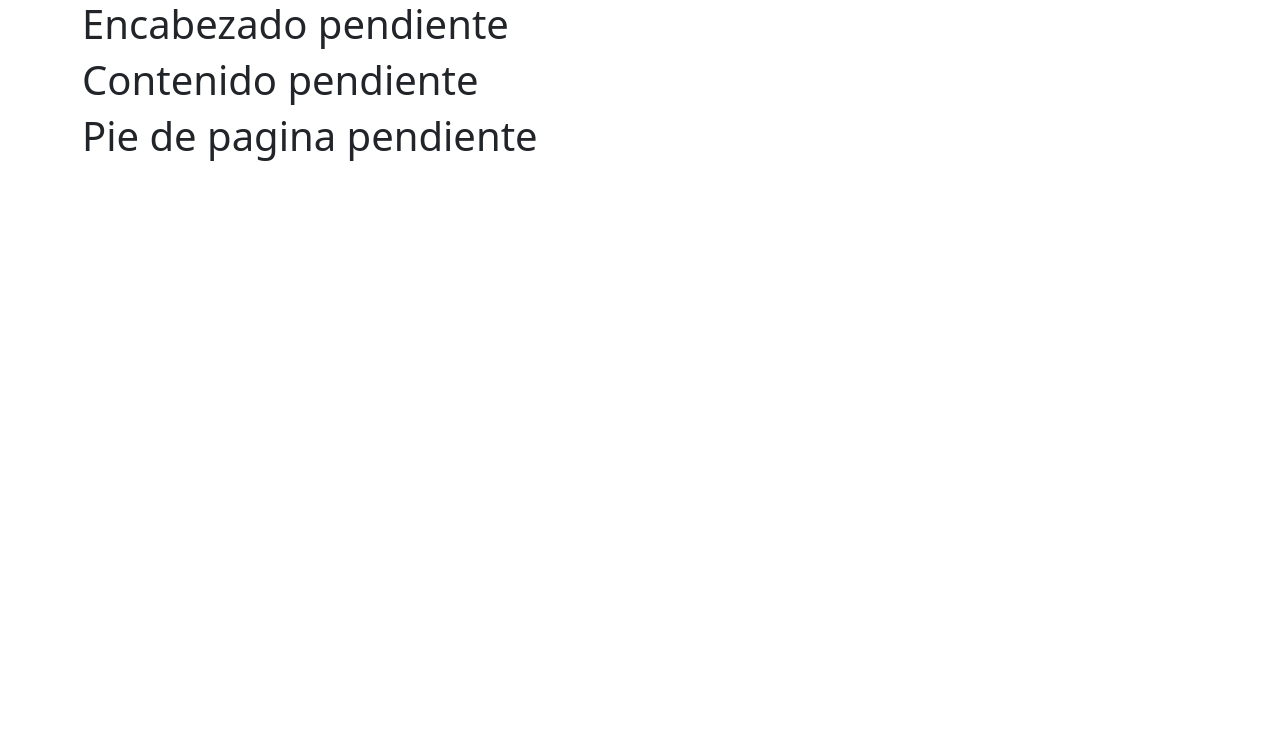
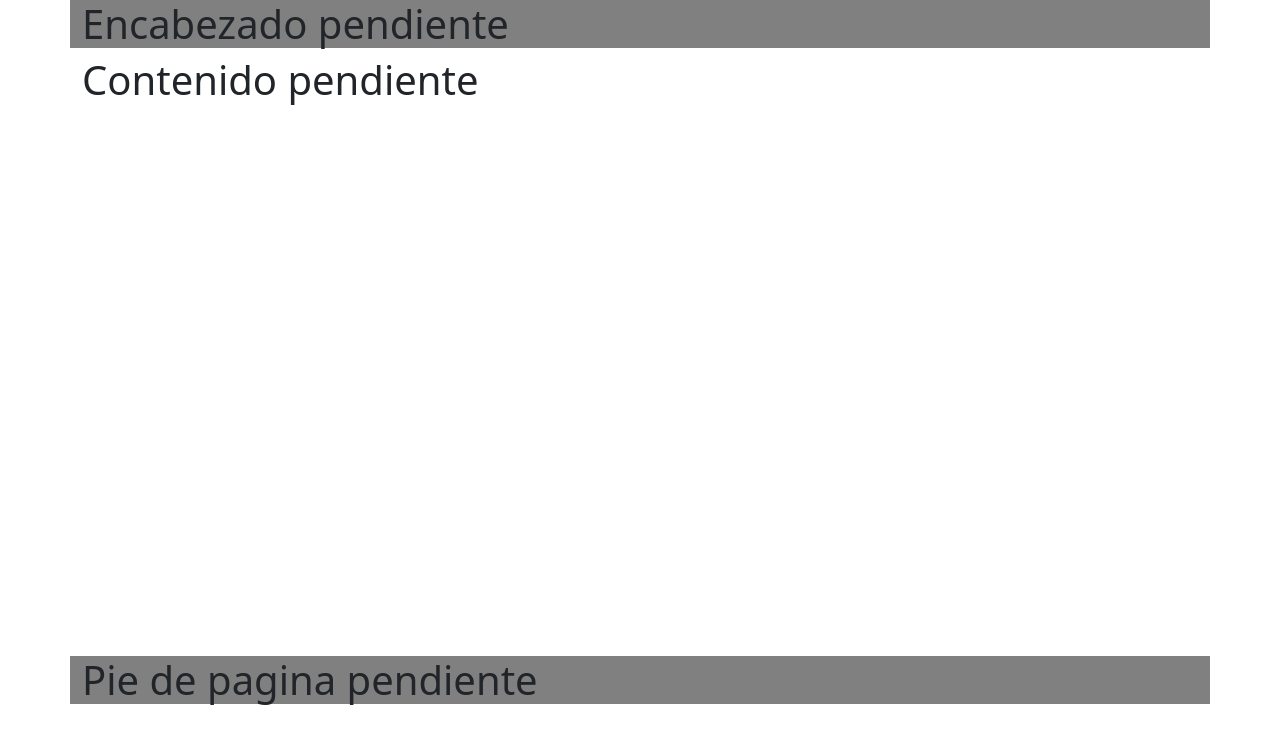
Before and after one commit to alexander-castro/store-nextU, a plain HTML site: page index.html in a window 1280 px wide. Drawn offline with nearby package versions, Linux system fonts and the light colour scheme.

Commit message:
Se agrega layout con colores

```diff
--- a/index.html
+++ b/index.html
@@ -7,13 +7,13 @@
     <link href="https://cdn.jsdelivr.net/npm/bootstrap@5.2.0/dist/css/bootstrap.min.css" rel="stylesheet" integrity="sha384-gH2yIJqKdNHPEq0n4Mqa/HGKIhSkIHeL5AyhkYV8i59U5AR6csBvApHHNl/vI1Bx" crossorigin="anonymous">
   </head>
   <body>
-    <div class="container">
+    <div class="container" style="background-color: grey;">
         <h1>Encabezado pendiente</h1>
     </div>
-    <div class="container">
+    <div class="container" style="min-height: 600px;">
         <h1>Contenido pendiente</h1>
     </div>
-    <div class="container">
+    <div class="container" style="background-color: grey;">
         <h1>Pie de pagina pendiente</h1>
     </div>
     <script src="https://cdn.jsdelivr.net/npm/bootstrap@5.2.0/dist/js/bootstrap.bundle.min.js" integrity="sha384-A3rJD856KowSb7dwlZdYEkO39Gagi7vIsF0jrRAoQmDKKtQBHUuLZ9AsSv4jD4Xa" crossorigin="anonymous"></script>
```
